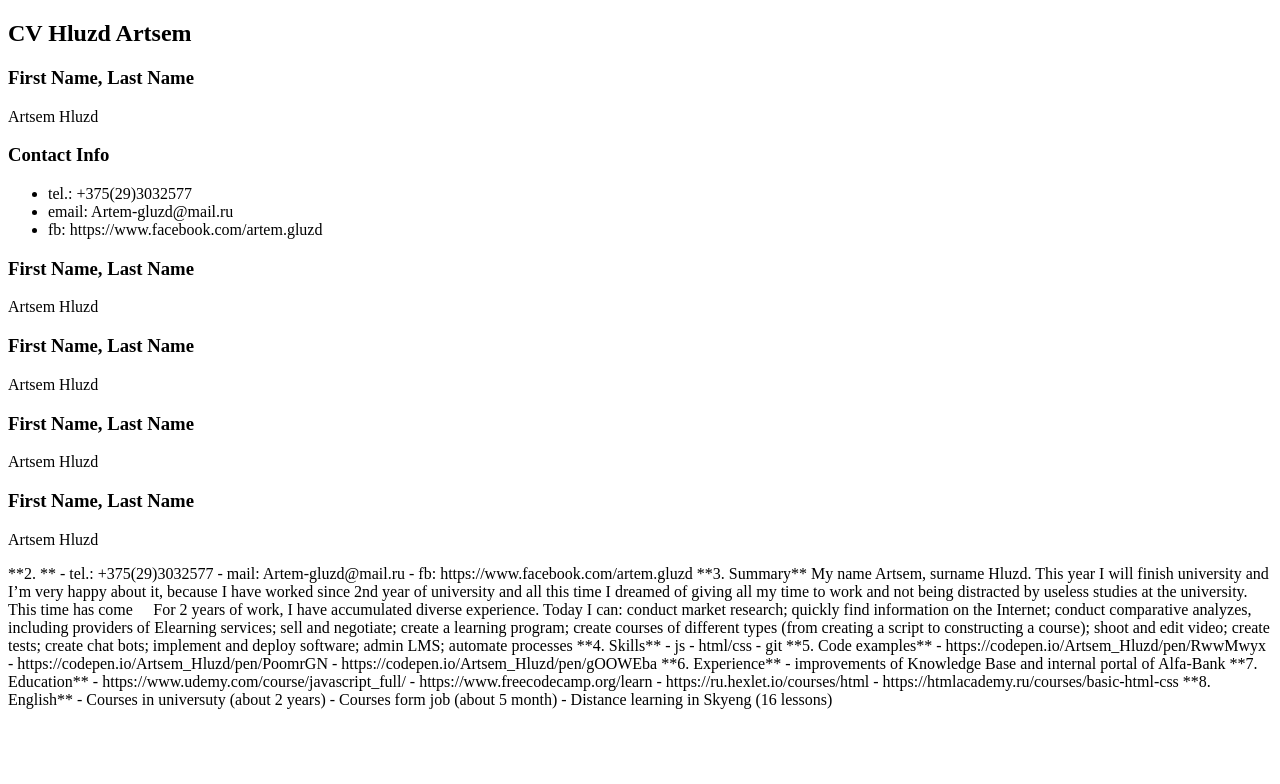
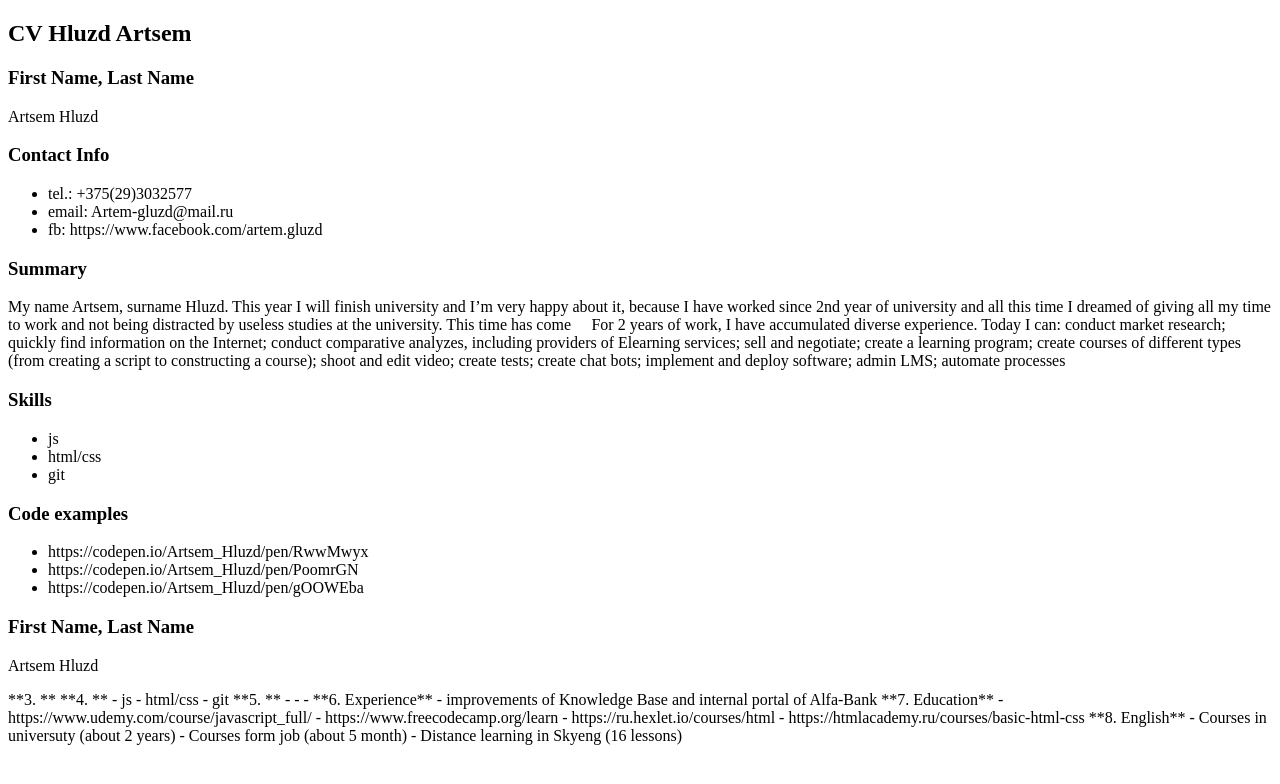
Before and after one commit to ArtsemHluzd/rsschool-cv, a plain HTML site: page index.html in a window 1280 px wide. Drawn offline with Linux system fonts and the light colour scheme.

Commit message:
refactor: add points

```diff
--- a/index.html
+++ b/index.html
@@ -25,16 +25,30 @@
             </ul>
         </div>
         <div class="point">
-            <h3>First Name, Last Name</h3>
-            <p>Artsem Hluzd</p>
+            <h3>Summary</h3>
+            <p> My name Artsem, surname Hluzd. This year I will finish university and I’m very happy about it, because I have worked
+                    since 2nd year of university and all this time I dreamed of giving all my time to work and not being distracted by
+                    useless studies at the university. This time has come  For 2 years of work, I have accumulated diverse experience.
+                    Today I can: conduct market research; quickly find information on the Internet; conduct comparative analyzes,
+                    including providers of Elearning services; sell and negotiate; create a learning program; create courses of
+                    different types (from creating a script to constructing a course); shoot and edit video; create tests; create chat
+                    bots; implement and deploy software; admin LMS; automate processes</p>
         </div>
         <div class="point">
-            <h3>First Name, Last Name</h3>
-            <p>Artsem Hluzd</p>
+            <h3>Skills</h3>
+            <ul>
+            <li>js</li>
+            <li>html/css</li>
+            <li>git</li>
+            </ul>
         </div>
         <div class="point">
-            <h3>First Name, Last Name</h3>
-            <p>Artsem Hluzd</p>
+            <h3>Code examples</h3>
+            <ul>
+                <li>https://codepen.io/Artsem_Hluzd/pen/RwwMwyx</li>
+                <li>https://codepen.io/Artsem_Hluzd/pen/PoomrGN</li>
+                <li>https://codepen.io/Artsem_Hluzd/pen/gOOWEba</li>
+            </ul>
         </div>
         <div class="point">
             <h3>First Name, Last Name</h3>
@@ -44,33 +58,21 @@
 
 
 
-    **2. **
+    **3. **
 
-    - tel.: +375(29)3032577
-    - mail: Artem-gluzd@mail.ru
-    - fb: https://www.facebook.com/artem.gluzd
 
-    **3. Summary**
 
-    My name Artsem, surname Hluzd. This year I will finish university and I’m very happy about it, because I have worked
-    since 2nd year of university and all this time I dreamed of giving all my time to work and not being distracted by
-    useless studies at the university. This time has come  For 2 years of work, I have accumulated diverse experience.
-    Today I can: conduct market research; quickly find information on the Internet; conduct comparative analyzes,
-    including providers of Elearning services; sell and negotiate; create a learning program; create courses of
-    different types (from creating a script to constructing a course); shoot and edit video; create tests; create chat
-    bots; implement and deploy software; admin LMS; automate processes
-
-    **4. Skills**
+    **4. **
 
     - js
     - html/css
     - git
 
-    **5. Code examples**
+    **5. **
 
-    - https://codepen.io/Artsem_Hluzd/pen/RwwMwyx
-    - https://codepen.io/Artsem_Hluzd/pen/PoomrGN
-    - https://codepen.io/Artsem_Hluzd/pen/gOOWEba
+    -
+    -
+    -
 
     **6. Experience**
 
```
